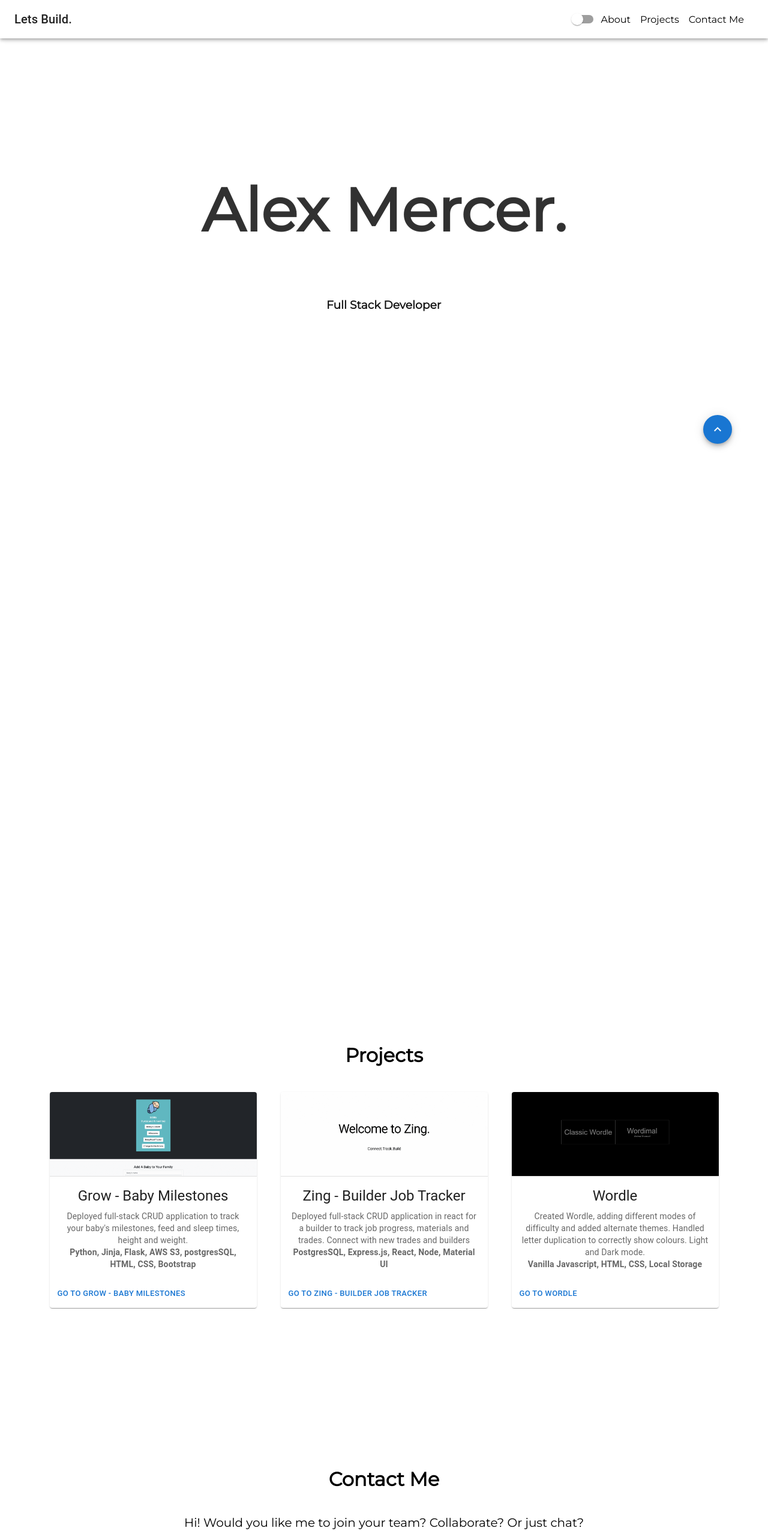
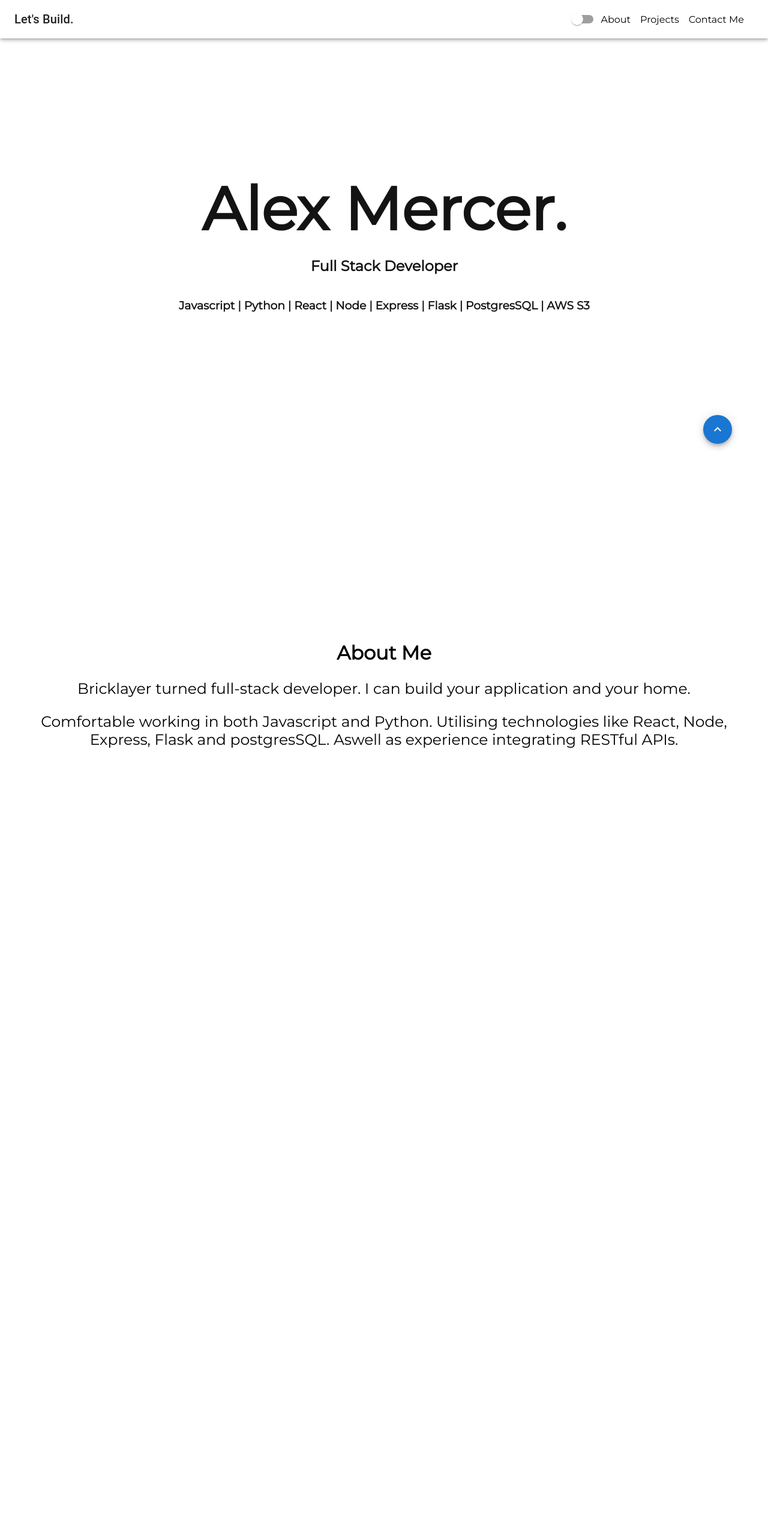
Before and after one commit to alexmercer6/Portfolio, a React (Create React App) app in the folder portfolio/: page / in a window 1280 px wide. Shown: the top 2553 px of the page at 60% size. Built offline with nearby package versions, Linux system fonts and the light colour scheme.

Commit message:
added animation to landing page

```diff
--- a/portfolio/src/App.js
+++ b/portfolio/src/App.js
@@ -15,15 +15,19 @@ function App() {
         <div className={darkmode ? "App dark-mode" : "App"}>
             <ParallaxProvider>
                 <Navbar darkmode={darkmode} setDarkmode={setDarkmode} />
+                <div style={{ maxWidth: "1200px", margin: "auto" }}>
                     <LandingPage />
-                <Parallax opacity={[-1.5, 4]}>
+                    <Parallax opacity={[3, -1.2]}>
                         <About />
                     </Parallax>
-                <Parallax opacity={[-1, 4]}>
+                    <Parallax opacity={[3, -0.5]}>
                         <Projects />
                     </Parallax>
-                <Parallax opacity={[-1.5, 4]}>
-                    <ContactMe darkmode={darkmode} setDarkmode={setDarkmode} />
+                    <Parallax opacity={[3, -1]}>
+                        <ContactMe
+                            darkmode={darkmode}
+                            setDarkmode={setDarkmode}
+                        />
                     </Parallax>
                     <Fab
                         size="medium"
@@ -34,6 +38,7 @@ function App() {
                     >
                         <KeyboardArrowUpIcon />
                     </Fab>
+                </div>
             </ParallaxProvider>
         </div>
     )
--- a/portfolio/src/components/landingPage/LandingPage.css
+++ b/portfolio/src/components/landingPage/LandingPage.css
@@ -14,6 +14,7 @@
     align-items: center;
     flex-direction: column;
     padding: 0;
+    text-align: center;
 }
 
 .title {
@@ -25,4 +26,7 @@
     .landing-page {
         text-align: center;
     }
+    .title {
+        font-size: 80px;
+    }
 }
--- a/portfolio/src/components/landingPage/LandingPage.js
+++ b/portfolio/src/components/landingPage/LandingPage.js
@@ -8,14 +8,21 @@ function LandingPage() {
             <div className="title-container">
                 <ParallaxProvider>
                     <Parallax opacity={[3, -1]}>
-                        <h1 className="title animate__animated animate__fadeInDown">
+                        <h1
+                            className="title animate__animated animate__fadeInDown"
+                            style={{ marginBottom: "20px" }}
+                        >
                             Alex Mercer.
                         </h1>
-                    </Parallax>
-
-                    <Parallax opacity={[2, -0.9]}>
-                        <h3 className="animate__animated animate__fadeInUp animate__delay-1s">
+                        <h2
+                            className="animate__animated animate__fadeInUp animate__delay-1s"
+                            style={{ marginBottom: "40px", marginTop: 0 }}
+                        >
                             Full Stack Developer
+                        </h2>
+                        <h3 className="animate__animated animate__fadeIn animate__delay-2s">
+                            Javascript | Python | React | Node | Express | Flask
+                            | PostgresSQL | AWS S3
                         </h3>
                     </Parallax>
                 </ParallaxProvider>
--- a/portfolio/src/components/navbar/Navbar.js
+++ b/portfolio/src/components/navbar/Navbar.js
@@ -10,6 +10,8 @@ import MenuItem from "@mui/material/MenuItem"
 
 import IconButton from "@mui/material/IconButton"
 import { useState } from "react"
+
+import About from "../about/About"
 
 // import LaptopMacIcon from "@mui/icons-material/LaptopMac"
 
@@ -26,6 +28,10 @@ function Navbar({ darkmode, setDarkmode }) {
     const handleChange = () => {
         setDarkmode((prevMode) => !prevMode)
     }
+
+    const renderAboutMe = () => {
+        return <About />
+    }
     return (
         <div>
             <Box sx={{ margin: 0 }}>
@@ -36,7 +42,7 @@ function Navbar({ darkmode, setDarkmode }) {
                             component="div"
                             sx={{ flexGrow: 1 }}
                         >
-                            Lets Build.
+                            Let's Build.
                         </Typography>
                         <Switch
                             sx={{
```
Lines whose indentation alone changed are shown as unchanged.
